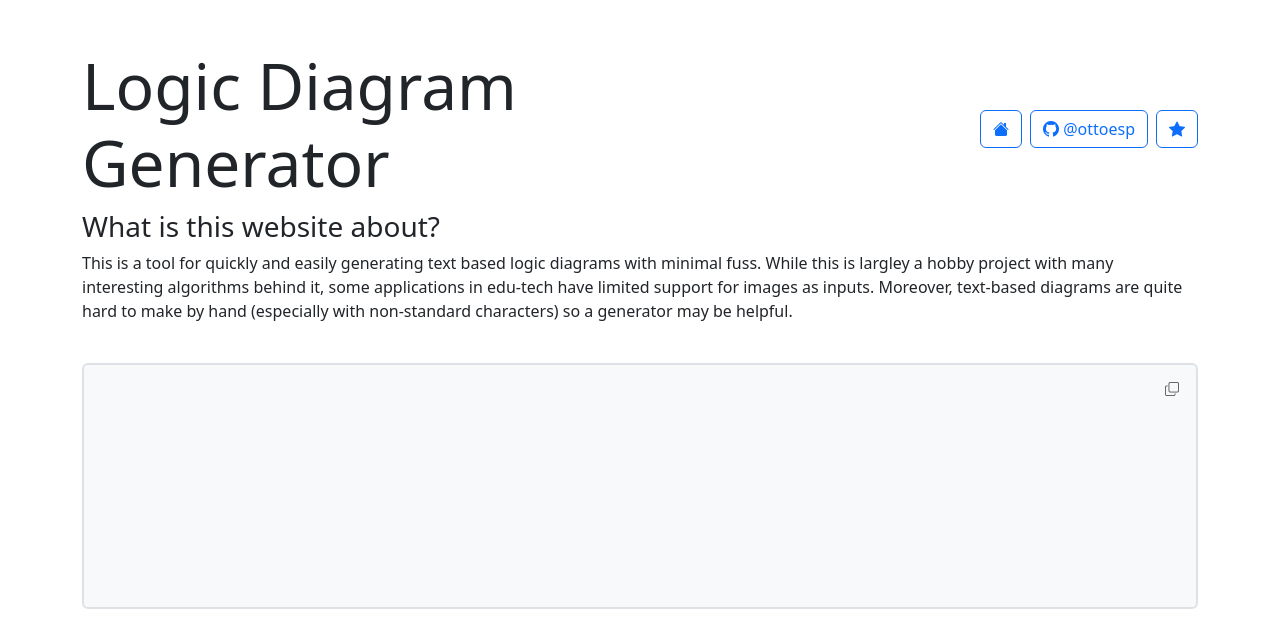
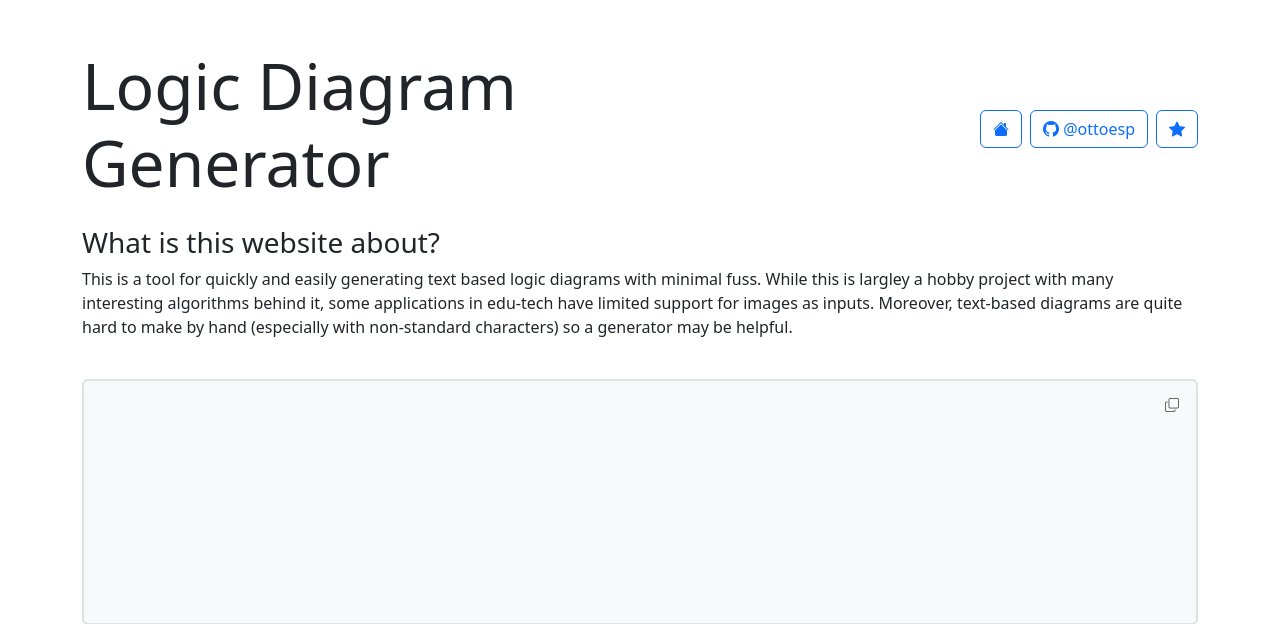
Before and after one commit to ottoesp/logicgatediagramgenerator, a Django app: page / in a window 1280 px wide. Shown: the top 624 px of the page. Run offline with Django 5.2, Linux system fonts and the light colour scheme.

Commit message:
Adjusted spacing

```diff
--- a/diagramapp/templates/index.html
+++ b/diagramapp/templates/index.html
@@ -29,7 +29,7 @@
                 </a>
             </div>
         </div>
-        <div class="row mb-4">
+        <div class="row mt-3 mb-4">
             <div class="col">
                 <p class="h3">What is this website about?</p>
                 <p>
--- a/ldg/settings.py
+++ b/ldg/settings.py
@@ -24,7 +24,7 @@ BASE_DIR = Path(__file__).resolve().parent.parent
 
 
 # SECURITY WARNING: don't run with debug turned on in production!
-DEBUG = True
+DEBUG = False
 
 ALLOWED_HOSTS = ['ottoesp.pythonanywhere.com', '.localhost', '127.0.0.1', '[::1]'] # type: ignore
 
```
